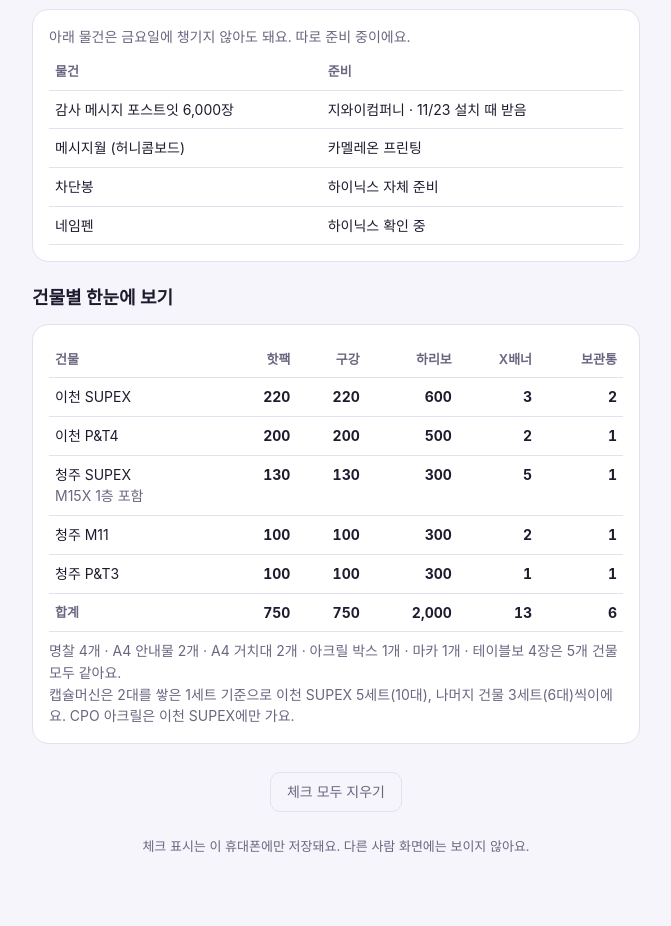
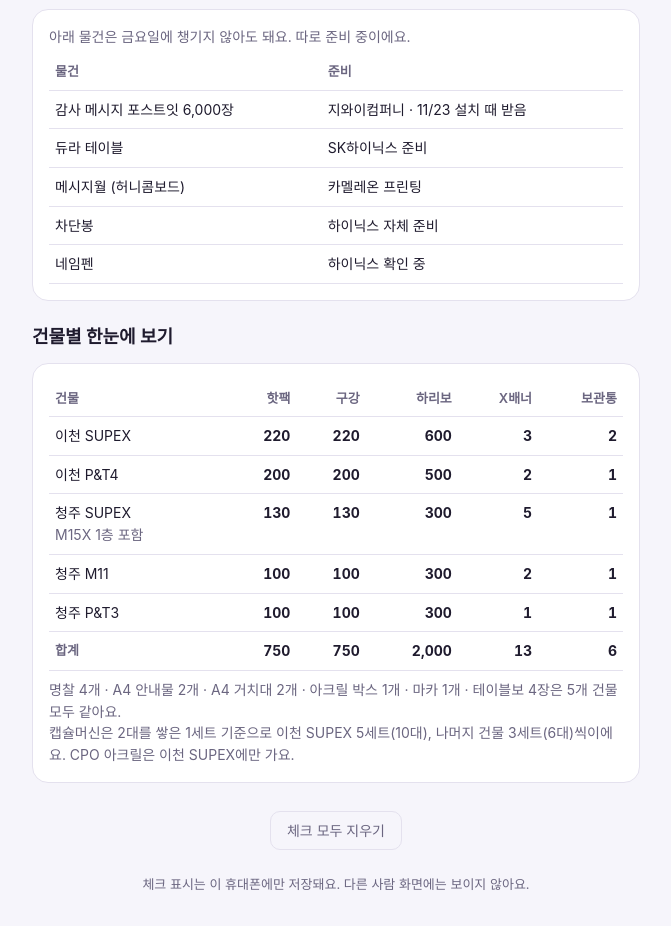
Before and after one commit to yoon-git64/1120, a plain HTML site: page index.html in a window 1280 px wide. Shown: the part 2680-3606 px from the top of the page, without its empty margins (304-975 px from the left). Drawn offline with Linux system fonts and the light colour scheme; a web font is replaced by a local one.

Commit message:
Update index.html

```diff
--- a/index.html
+++ b/index.html
@@ -165,10 +165,11 @@ footer{margin-top:24px;font-size:13px;color:var(--sub);text-align:center}
 
   <h2>이번 묶음에 없는 것</h2>
   <div class="card">
-    <p class="meta" style="margin:0 0 6px">아래 물건은 금요일에 챙기지 않아도 돼요. 따로 준비 중이에요.</p>
+    <p class="meta" style="margin:0 0 6px">아래 물건은 금요일에 챙기지 않아도 돼요. 따로 준비 중이에요. </p>
     <table>
       <tr><th>물건</th><th>준비</th></tr>
       <tr><td>감사 메시지 포스트잇 6,000장</td><td>지와이컴퍼니 · 11/23 설치 때 받음</td></tr>
+      <tr><td>듀라 테이블</td><td>SK하이닉스 준비</td></tr>
       <tr><td>메시지월 (허니콤보드)</td><td>카멜레온 프린팅</td></tr>
       <tr><td>차단봉</td><td>하이닉스 자체 준비</td></tr>
       <tr><td>네임펜</td><td>하이닉스 확인 중</td></tr>
```
